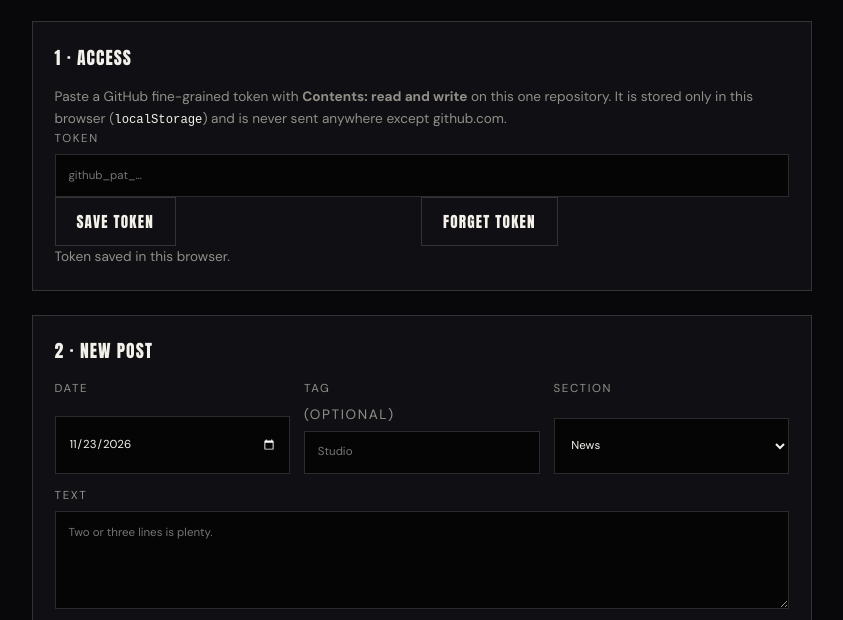
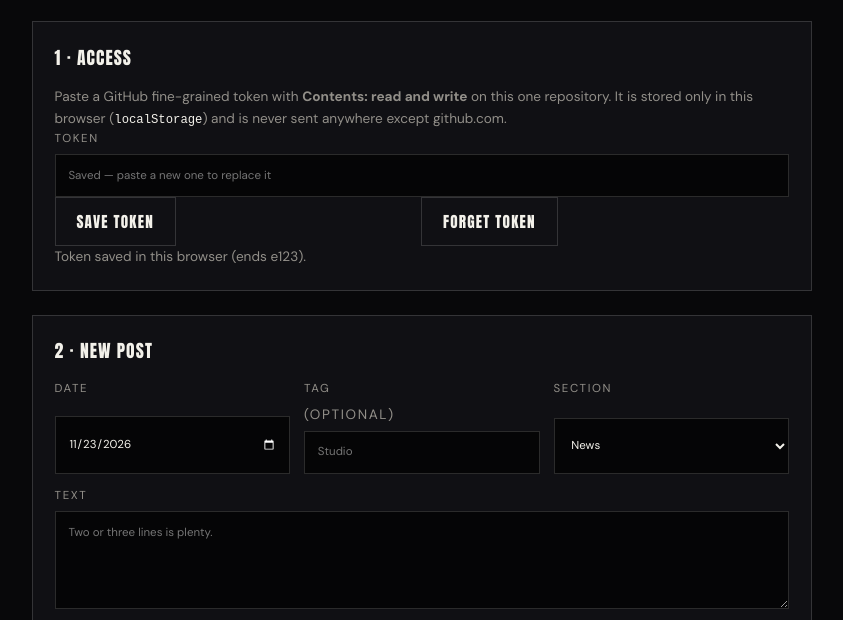
Before and after one commit to FiftyFivePawns/FiftyFivePawns.github.io, a website: page public/newsdesk.html in a window 1280 px wide. Both pictures are taken after typing "Sample123" into the empty fields and a click on the button "SAVE TOKEN". Shown: the part 149-769 px from the top of the page, without its empty margins (218-1061 px from the left). Drawn offline with Linux system fonts and the light colour scheme; no server answers.

Commit message:
Save the news desk token on paste, and say when one is stored
A token typed but not submitted was lost on reload, leaving "No token
saved yet"; it now saves on change, reports the stored token's last four
characters, and explains when the browser blocks local storage.

Generated with Codebuff 🤖
Co-Authored-By: Codebuff <noreply@codebuff.com>

```diff
--- a/public/newsdesk.html
+++ b/public/newsdesk.html
@@ -293,7 +293,40 @@
         statusEl.className = kind
       }
 
-      const token = () => localStorage.getItem(TOKEN_KEY) || ''
+      const token = () => {
+        try {
+          return localStorage.getItem(TOKEN_KEY) || ''
+        } catch (error) {
+          return ''
+        }
+      }
+
+      const tokenState = () => {
+        const saved = token()
+        if (!saved) return 'No token saved yet — paste one above and it saves by itself.'
+        return `Token saved in this browser (ends ${saved.slice(-4)}).`
+      }
+
+      const rememberToken = (value) => {
+        try {
+          localStorage.setItem(TOKEN_KEY, value)
+          return true
+        } catch (error) {
+          setStatus(
+            'This browser refused to store the token — private windows and some strict settings block local storage. Use a normal window.',
+            'error',
+          )
+          return false
+        }
+      }
+
+      const forgetToken = () => {
+        try {
+          localStorage.removeItem(TOKEN_KEY)
+        } catch (error) {
+          /* nothing stored to remove */
+        }
+      }
 
       const authHeaders = () => ({
         Accept: 'application/vnd.github+json',
@@ -477,22 +510,33 @@
         }
       }
 
-      $('token-save').addEventListener('click', async () => {
-        const value = $('token').value.trim()
+      const acceptToken = async (value) => {
         if (!value) {
           setStatus('Paste a token first.', 'error')
           return
         }
-        localStorage.setItem(TOKEN_KEY, value)
+        if (!rememberToken(value)) return
         $('token').value = ''
-        $('token-state').textContent = 'Token saved in this browser.'
+        $('token').placeholder = 'Saved — paste a new one to replace it'
+        $('token-state').textContent = tokenState()
         await load()
+      }
+
+      $('token-save').addEventListener('click', () => acceptToken($('token').value.trim()))
+
+      // Saving on paste or on leaving the field means a reload can never lose
+      // a token that was typed but never submitted.
+      $('token').addEventListener('change', () => {
+        const value = $('token').value.trim()
+        if (value.length < 20) return
+        acceptToken(value)
       })
 
       $('token-forget').addEventListener('click', () => {
-        localStorage.removeItem(TOKEN_KEY)
+        forgetToken()
         sha = null
         posts = []
+        $('token').placeholder = 'github_pat_…'
         $('token-state').textContent = 'Token removed from this browser.'
         setStatus('')
         renderList()
@@ -540,9 +584,8 @@
         .toISOString()
         .slice(0, 10)
 
-      if (token()) {
-        $('token-state').textContent = 'Token saved in this browser.'
-      }
+      $('token-state').textContent = tokenState()
+      if (token()) $('token').placeholder = 'Saved — paste a new one to replace it'
       load()
     </script>
   </body>
```
